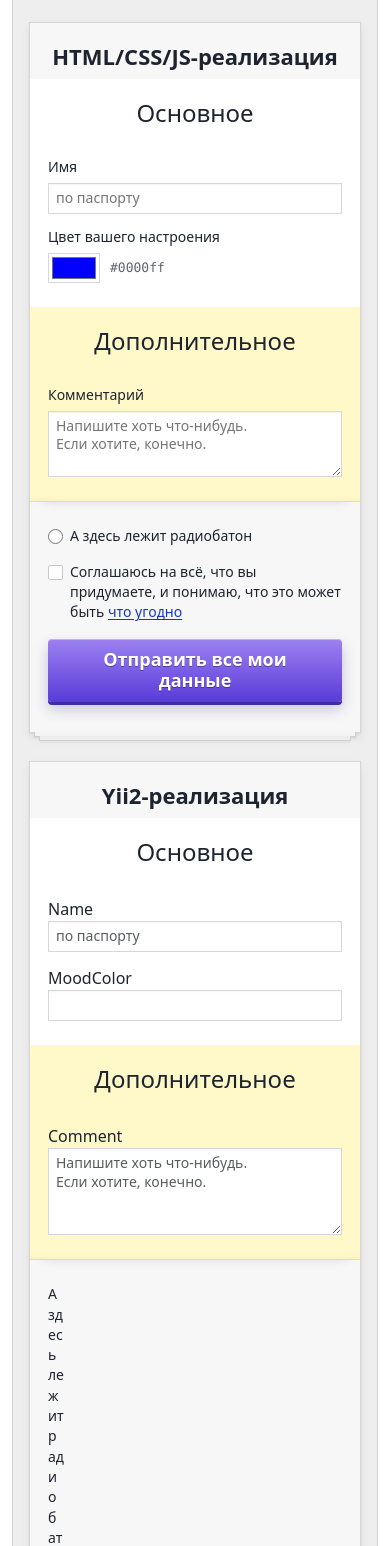
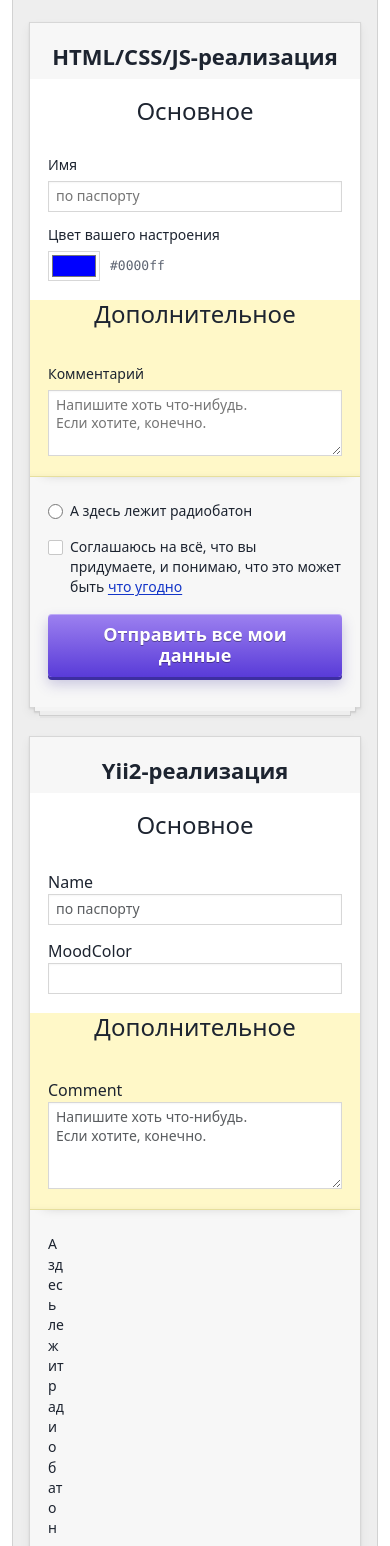
Before and after one commit to samdaught/officeMag, a Yii app: template views/yii2/form.php in a window 390 px wide. Shown: the part 111-1657 px from the top of the page. Run offline with PHP 8.4 and a stand-in for Yii, Linux system fonts and the light colour scheme; the template is opened without the code that fills it, so the values that code supplies are empty; form fields are guessed from the names that the template uses; some libraries are stand-ins or nearby versions.

Commit message:
fix mobile form section spacing

```diff
--- a/web/css/form.css
+++ b/web/css/form.css
@@ -130,6 +130,11 @@
     box-shadow:
         inset 0 -8px 12px -15px rgba(0, 0, 0, 0.24),
         0 9px 12px -14px rgba(0, 0, 0, 0.3);
+}
+
+.form__fieldset--extra legend {
+    margin-bottom: 18px;
+    background: #fff8c8;
 }
 
 .form__fieldset legend {
@@ -446,6 +451,21 @@
         font-size: 22px;
     }
 
+    .form__fieldset {
+        padding-top: 18px;
+        padding-bottom: 20px;
+    }
+
+    .form__fieldset--extra {
+        padding-top: 0;
+        margin-top: -1px;
+    }
+
+    .form__fieldset--extra legend {
+        margin-bottom: 18px;
+        padding: 0 0 4px;
+    }
+
     .form__fieldset,
     .form__bottom {
         padding-right: 18px;
```
